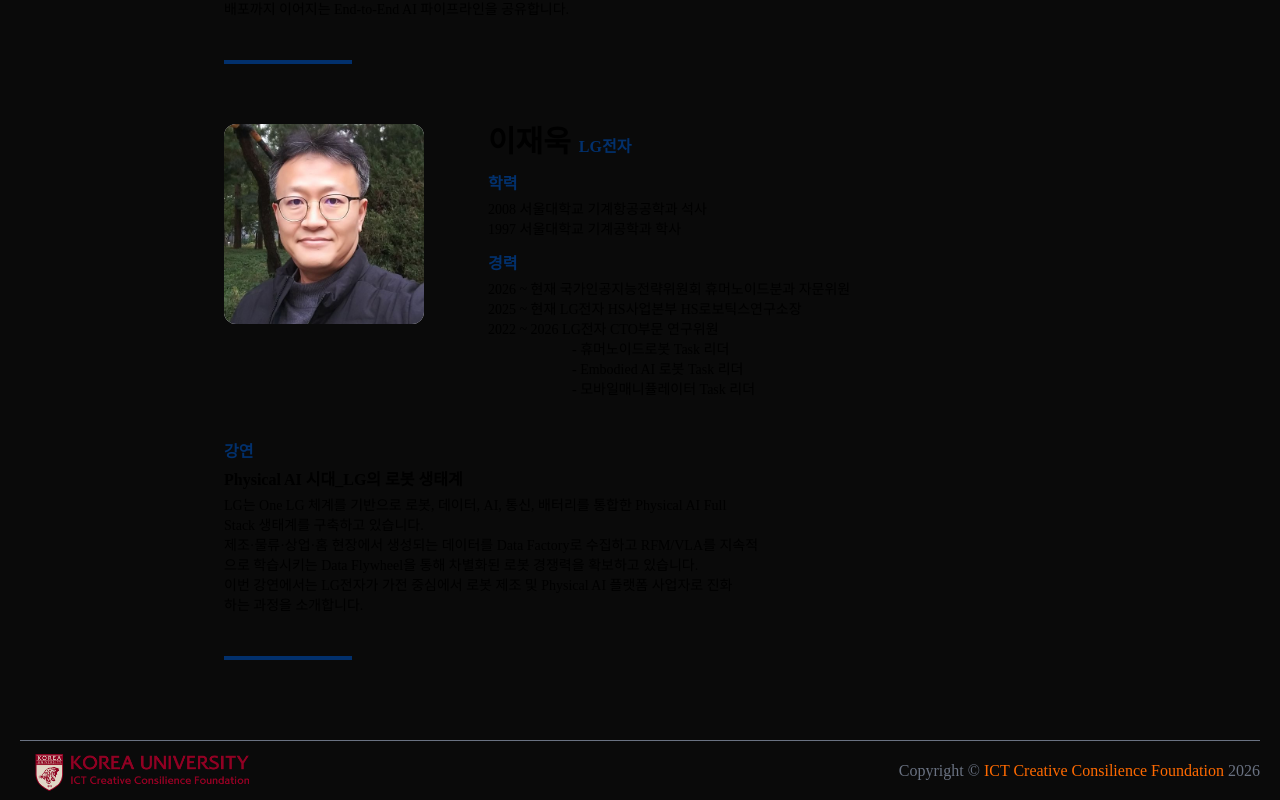
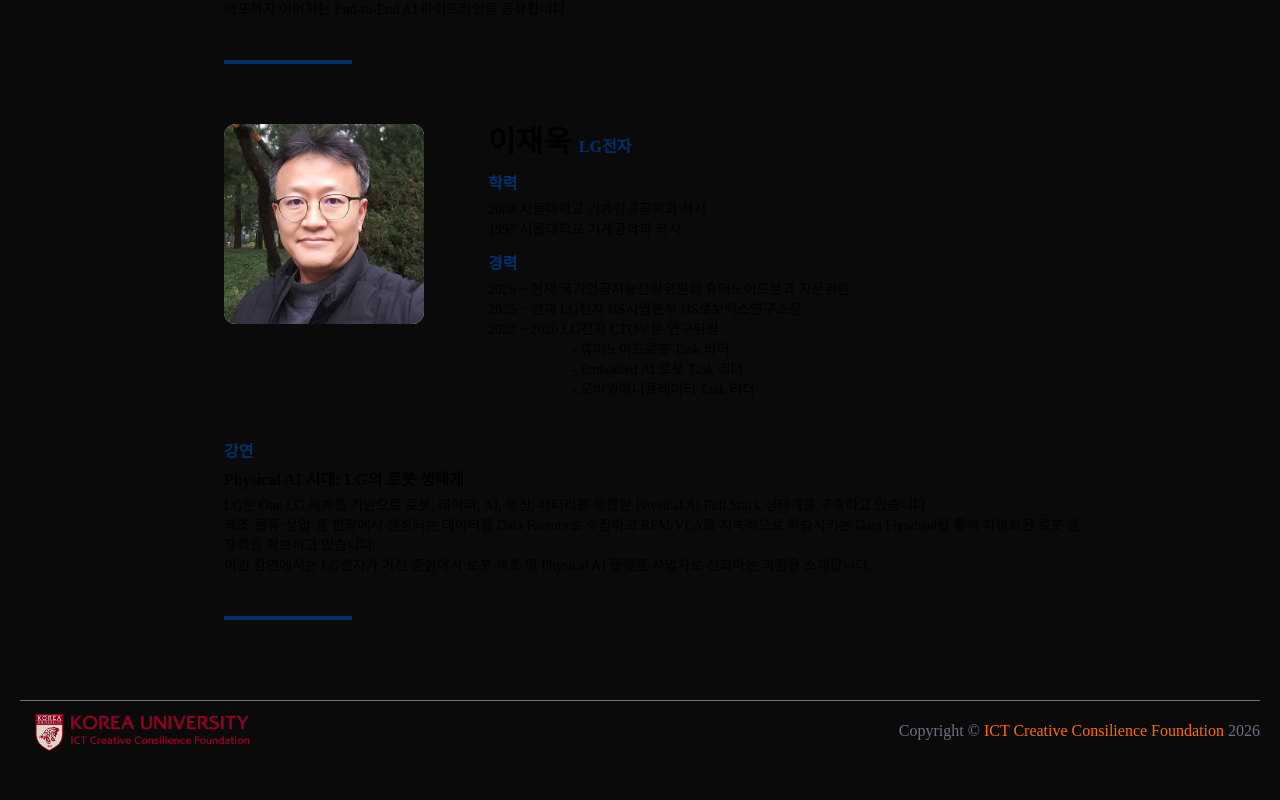
Before and after one commit to jiunkong/ku-ai-techday-2026, a Next.js app: page /speaker in a window 1280 px wide. Shown: the part 5096-5896 px from the top of the page. After the commit the page ends 5856 px from the top, so only its background shows below. Built offline with nearby package versions, Linux system fonts and the light colour scheme; a web font is replaced by a local one.

Commit message:
fix: texts

```diff
--- a/src/app/program/page.tsx
+++ b/src/app/program/page.tsx
@@ -49,7 +49,7 @@
                     <tr className="h-[2px] bg-(--title)"><th colSpan={3}></th></tr>
                 </thead>
                 <tbody>
-                    <Row start="10:00" end="10:10" program="개회사" organizer="한정현 사업단장" note="고려대 컴퓨터학과"/>
+                    <Row start="10:00" end="10:10" program="개회사" organizer="한정현 사업단장" note="고려대학교"/>
                     <Row start="10:10" end="10:40" program="From Data to Driving: Building VLA Autonomy on a Data Flywheel" organizer="이희석 상무" note="42dot"/>
                     <Row start="10:40" end="11:10" program="My Bitter Lesson with Computer Graphics" organizer="남길주 Research Scientist" note="Meta"/>
                     <Row start="11:10" end="11:50" program="AI 시대, 연구자의 의미와 역할은 무엇인가?" organizer="이경무 교수" note="서울대학교" tag={{ text: "키노트", color: "blue" }}/>
@@ -61,16 +61,16 @@
 
                     <Row start="14:40" end="14:50" program="Break" center/>
 
-                    <Row start="14:50" end="15:20" program="Beyond Locomotion: Turning Human Data into Humanoid Interaction Skills" organizer="Umar Iqbal Senior Research Manager" note="NVIDIA" tag={{ text: "온라인", color: "green" }}/>
+                    <Row start="14:50" end="15:20" program="Beyond Locomotion: Turning Human Data into Humanoid Interaction Skills" organizer="Umar Iqbal Senior Research Manager" note="NVIDIA"/>
                     <Row start="15:20" end="15:50" program="From Idea to Impact on AWS: From Generative AI to Autonomous Agents" organizer="오순영 수석" note="AWS"/>
 
                     <Row start="15:50" end="16:20" program="Coffee Break 및 포스터 세션" center/>
 
                     <Row start="16:20" end="16:50" program="Toward Fully Autonomous Embodied Agents" organizer="김현승 팀장" note="크래프톤"/>
                     <Row start="16:50" end="17:20" program="Physical AI 시대의 휴머노이드 로봇 개발" organizer="표윤석 부사장" note="로보티즈"/>
-                    <Row start="17:20" end="17:50" program="Physical AI 시대_LG의 로봇 생태계" organizer="이재욱 소장" note="LG전자"/>
+                    <Row start="17:20" end="17:50" program="Physical AI 시대: LG의 로봇 생태계" organizer="이재욱 소장" note="LG전자"/>
 
-                    <Row start="17:50" end="18:00" program="시상 및 폐회사 (포스터/데모, 고려대학교 x AWS AI Innovators Challenge)" organizer="한정현 사업단장" note="고려대 컴퓨터학과"/>
+                    <Row start="17:50" end="18:00" program="시상 및 폐회사 (포스터/데모, 고려대학교 x AWS AI Innovators Challenge)" organizer="한정현 사업단장" note="고려대학교"/>
                 </tbody>
             </table>
         </div>
--- a/src/app/speaker/page.tsx
+++ b/src/app/speaker/page.tsx
@@ -226,14 +226,11 @@
                     "                        - Embodied AI 로봇 Task 리더",
                     "                        - 모바일매니퓰레이터 Task 리더"
                 ]} speech={{
-                    name: "Physical AI 시대_LG의 로봇 생태계",
+                    name: "Physical AI 시대: LG의 로봇 생태계",
                     content:
-`LG는 One LG 체계를 기반으로 로봇, 데이터, AI, 통신, 배터리를 통합한 Physical AI Full
-Stack 생태계를 구축하고 있습니다.
-제조·물류·상업·홈 현장에서 생성되는 데이터를 Data Factory로 수집하고 RFM/VLA를 지속적
-으로 학습시키는 Data Flywheel을 통해 차별화된 로봇 경쟁력을 확보하고 있습니다.
-이번 강연에서는 LG전자가 가전 중심에서 로봇 제조 및 Physical AI 플랫폼 사업자로 진화
-하는 과정을 소개합니다.`
+`LG는 One LG 체계를 기반으로 로봇, 데이터, AI, 통신, 배터리를 통합한 Physical AI Full Stack 생태계를 구축하고 있습니다.
+제조·물류·상업·홈 현장에서 생성되는 데이터를 Data Factory로 수집하고 RFM/VLA를 지속적으로 학습시키는 Data Flywheel을 통해 차별화된 로봇 경쟁력을 확보하고 있습니다.
+이번 강연에서는 LG전자가 가전 중심에서 로봇 제조 및 Physical AI 플랫폼 사업자로 진화하는 과정을 소개합니다.`
                 }}/>
             </div>
         </div>
```
